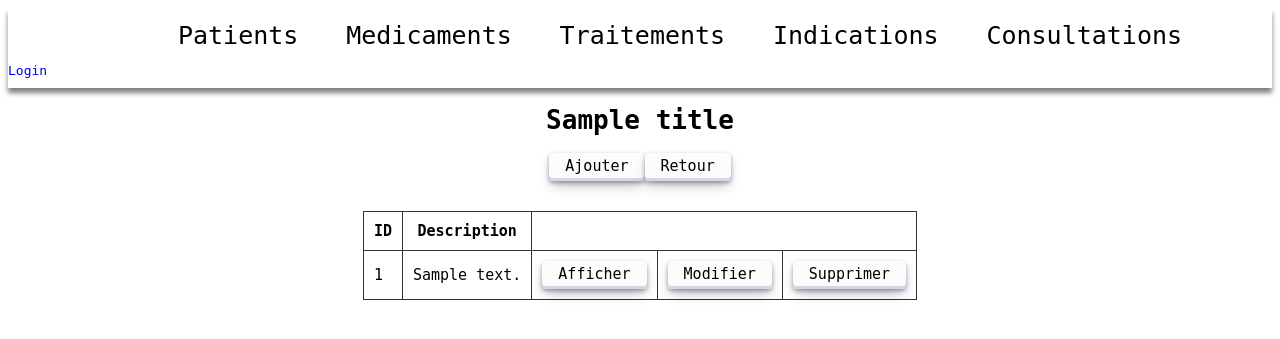
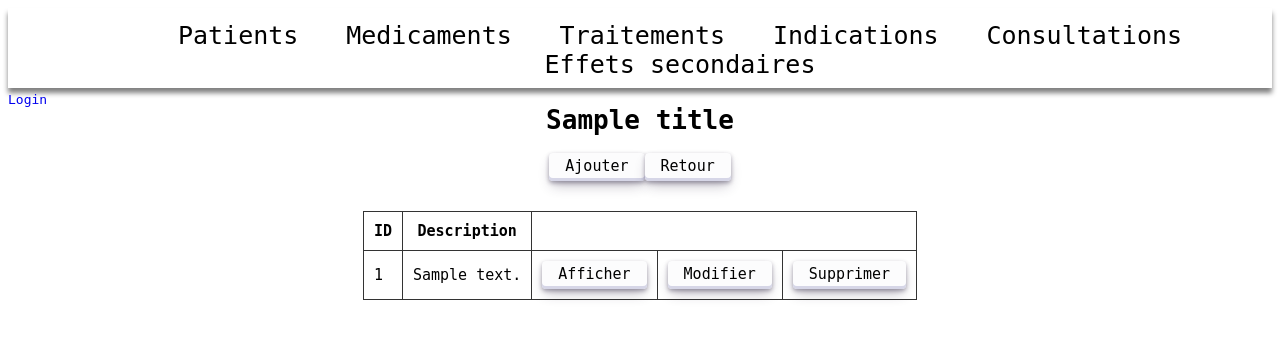
Before and after one commit to Frontaz1/PARTIEL_Gestion_Traitements_lang_miroux_oudshoorn, a Symfony app: template partiel/templates/effet_secondaire/index.html.twig in a window 1280 px wide. Shown: the top 339 px of the page. Run offline with Twig, Linux system fonts and the light colour scheme; the template is opened without the code that fills it: most values are stand-ins (such as "Sample title", 1, 10 or a date in 2020); some libraries are stand-ins or nearby versions.

Commit message:
ajout effets secondaires dans la nav

```diff
--- a/partiel/templates/base/nav.html.twig
+++ b/partiel/templates/base/nav.html.twig
@@ -18,6 +18,10 @@
 		<li>
 			<a href="{{path('consultations')}}">Consultations</a>
 		</li>
+		<li>
+			<a href="{{path('effets/secondaires')}}">Effets secondaires</a>
+		</li>
+
 
 	</ul>
 
```
